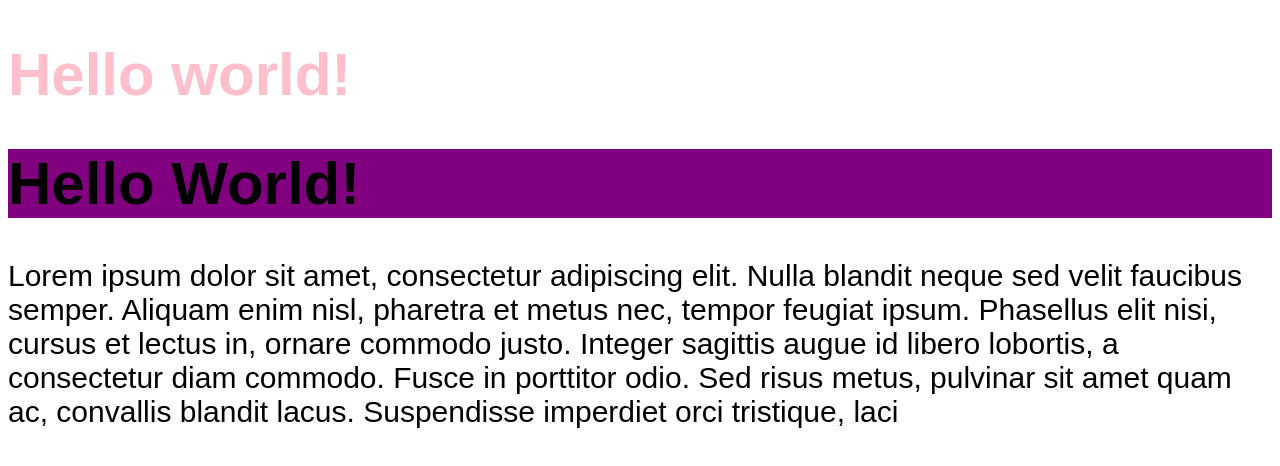
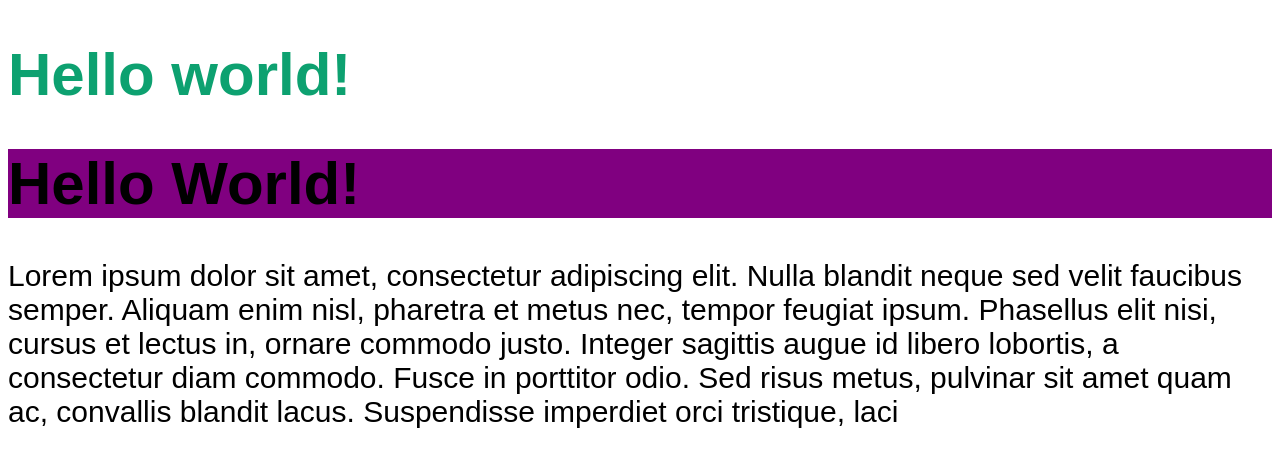
Before and after one commit to QueirozEdu/chronosApp-pomodoro, a React (Vite) app: page / in a window 1280 px wide. Shown: the top 466 px of the page. Built offline with nearby package versions, Linux system fonts and the light colour scheme.

Commit message:
add dark theme variables

```diff
--- a/src/styles/theme.css
+++ b/src/styles/theme.css
@@ -1,3 +1,37 @@
 :root {
-  --primary: pink;
+  --gray-100: #e6e9f0;
+  --gray-200: #cdd3e1;
+  --gray-300: #aab3cc;
+  --gray-400: #555f7d;
+  --gray-500: #454f6a;
+  --gray-600: #363d56;
+  --gray-700: #272f43;
+  --gray-800: #181f2e;
+  --gray-900: #0a0f1a;
+
+  --primary-light: #4de7b7;
+  --primary: #0da170;
+  --primary-dark: #065f46;
+
+  --link-color: #10b981;
+  --link-hover: #0b8a60;
+
+  --success: #22c55e;
+  --warning: #eab308;
+  --error: #991b1b;
+  --info: #0ea5e9;
+
+  --text-over-primary: #0a0f1a;
+  --text-over-primary-dark: #e6e9f0;
+  --text-over-primary-light: #0a0f1a;
+  --text-over-success: #0a0f1a;
+  --text-over-warning: #0a0f1a;
+  --text-over-error: #e6e9f0;
+  --text-over-info: #0a0f1a;
+
+  --text-default: #e6e9f0;
+  --text-muted: #aab3cc;
+
+  --disabled: #555f7d;
+  --text-disabled: #aab3cc;
 }
```
